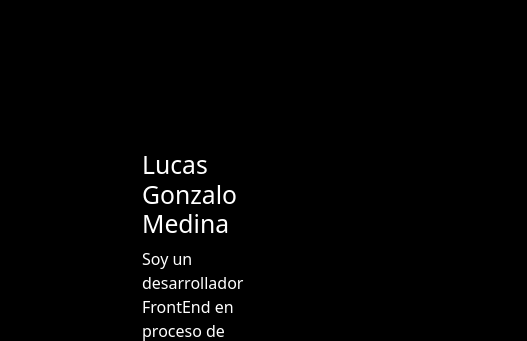
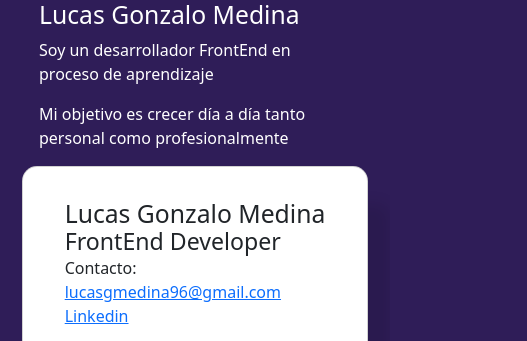
Before and after one commit to LMedina96/Tarjeta-de-presentacion, a website: page src/index.html in a window 390 px wide. Shown: the top 341 px of the page, 527 px wide, since content can reach past the window. Drawn offline with nearby package versions, Linux system fonts and the light colour scheme.

Commit message:
Beta ended

```diff
--- a/src/index.html
+++ b/src/index.html
@@ -14,7 +14,7 @@
   </head>
   <body>
     <div id="body" class="container row">
-        <div class="container col-4">
+        <div class="col-sm-8 col-md-6 col-lg-4">
             <div class="information">
                 <h2>Lucas Gonzalo Medina</h2>
                 <p>Soy un desarrollador FrontEnd en proceso de aprendizaje</p>
@@ -22,7 +22,7 @@
             </div>
         </div>
 
-      <div class="container card col-8">
+      <div class="card col-8">
         <div class="card-body">
           <h2>Lucas Gonzalo Medina</h2>
           <h3>FrontEnd Developer</h3>
--- a/src/style.css
+++ b/src/style.css
@@ -7,14 +7,18 @@ body{
     height: 100%;
     margin: 0;
     padding: 0;
-    background-color: black;
+    background-color: #2f1d58;
 }
 
 #body{
 
     display: flex;
+    flex-wrap: wrap;
+    justify-content: center;
     align-items: center;
-    margin: 150px auto;
+    align-content: center;
+    flex-direction: row;
+    margin: 10rem auto;
 }
 
 .card{
@@ -26,6 +30,7 @@ body{
     align-items: center;
     justify-content: space-between;
     flex-direction: row;
+    box-shadow: 25px 35px 15px -3px rgba(0,0,0,0.1);
 }
 
 .information{
@@ -50,3 +55,14 @@ body{
     list-style:none;
     padding: 0;
 }
+
+@media (max-width: 1024px) {
+    #body{
+        margin: 0 auto;
+        width: 80vw;
+    }
+
+    .card{
+        flex-direction: column;
+    }
+}
```
